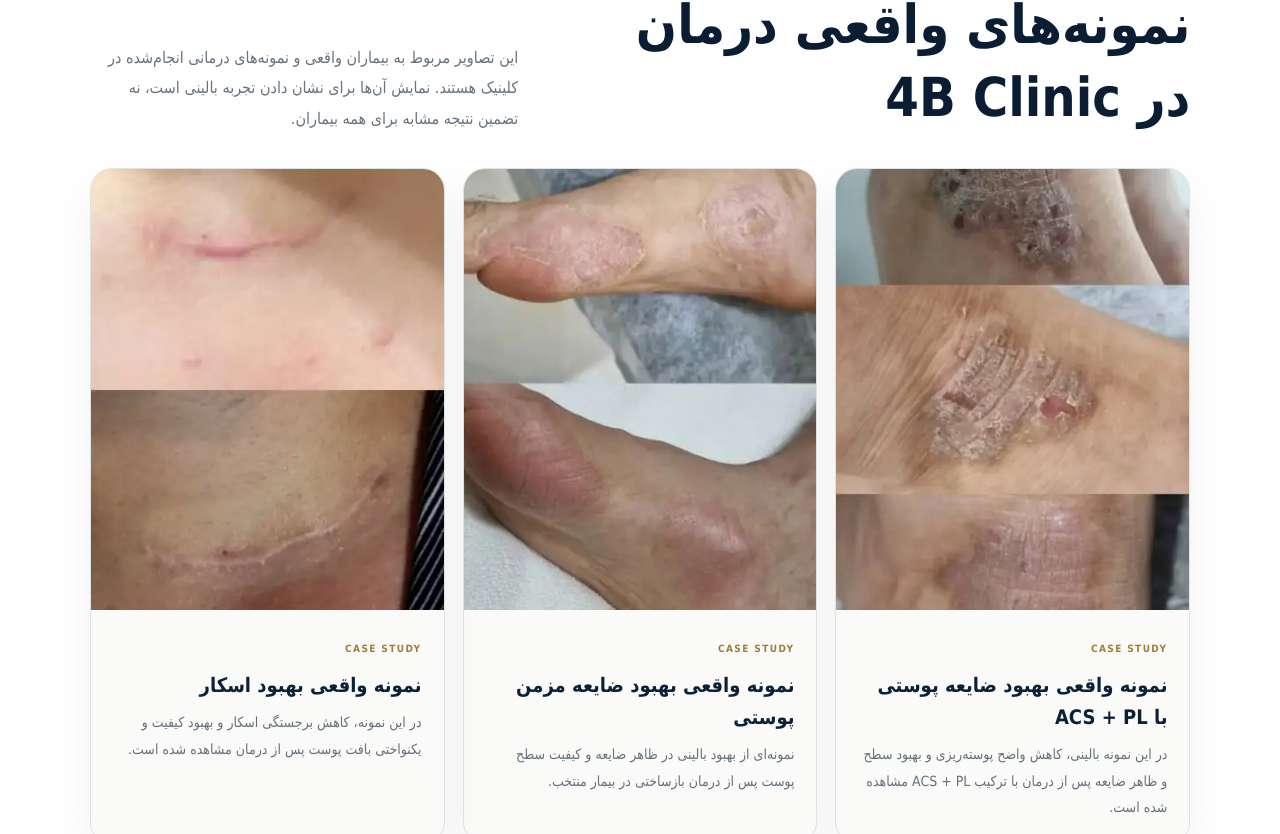
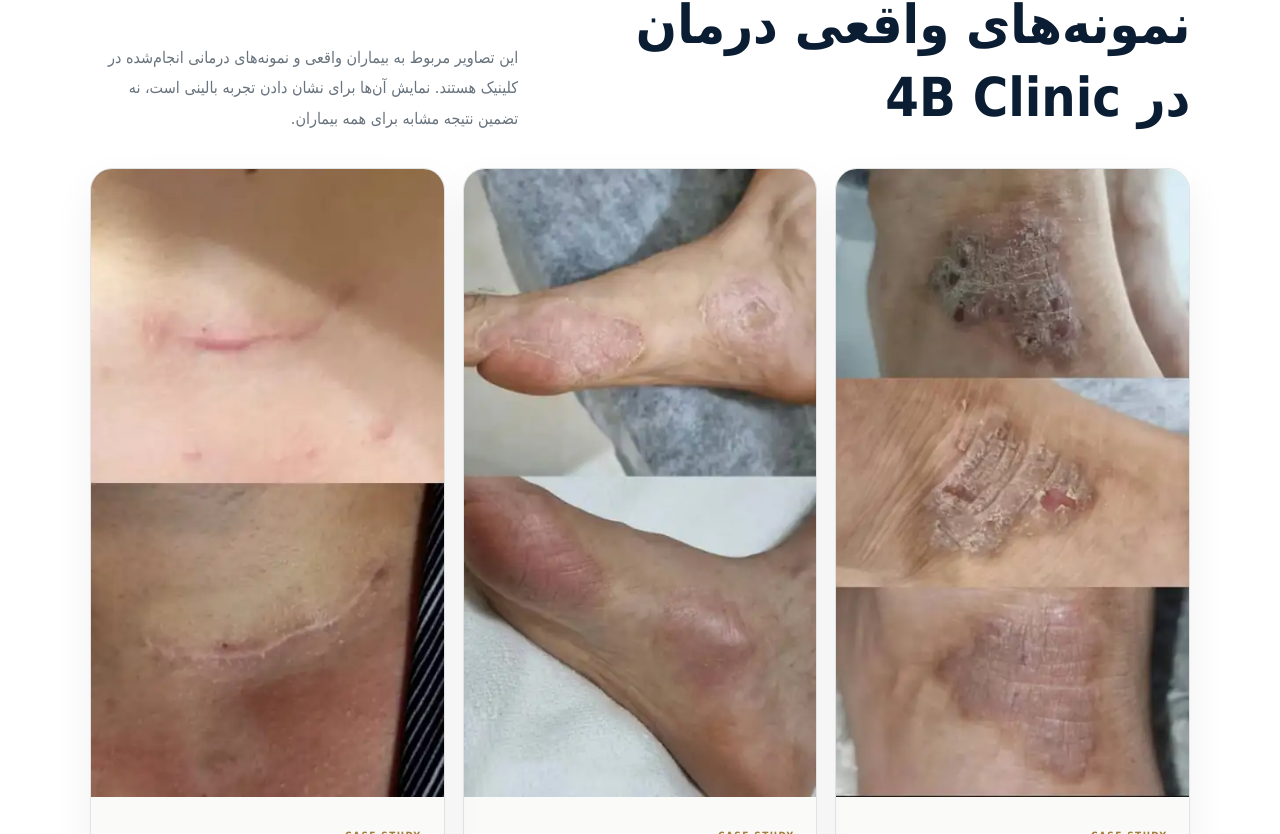
Before and after one commit to kianariai-alt/4B-Clinic-Web, a SvelteKit app: page /skin in a window 1280 px wide. Shown: the part 5686-6520 px from the top of the page. Built offline with nearby package versions, Linux system fonts and the light colour scheme.

Commit message:
fix: show full clinical case images without cropping

```diff
--- a/src/routes/skin/+page.svelte
+++ b/src/routes/skin/+page.svelte
@@ -39,19 +39,19 @@
     {
       title: 'نمونه واقعی بهبود ضایعه پوستی با ACS + PL',
       image: '/images/cases/skin-psoriasis-case-1.webp',
-      alt: 'نمونه واقعی قبل و بعد از درمان ضایعه پوستی با ACS و PL',
+      alt: 'نمونه واقعی روند بهبود ضایعه پوستی پس از درمان با ACS و PL',
       caption: 'در این نمونه بالینی، کاهش واضح پوسته‌ریزی و بهبود سطح و ظاهر ضایعه پس از درمان با ترکیب ACS + PL مشاهده شده است.'
     },
     {
       title: 'نمونه واقعی بهبود ضایعه مزمن پوستی',
       image: '/images/cases/skin-psoriasis-case-2.webp',
-      alt: 'تصویر قبل و بعد از بهبود ضایعه مزمن پوستی',
+      alt: 'نمونه واقعی روند بهبود یک ضایعه مزمن پوستی',
       caption: 'نمونه‌ای از بهبود بالینی در ظاهر ضایعه و کیفیت سطح پوست پس از درمان بازساختی در بیمار منتخب.'
     },
     {
       title: 'نمونه واقعی بهبود اسکار',
       image: '/images/cases/skin-scar-case-1.webp',
-      alt: 'تصویر قبل و بعد از بهبود اسکار با رویکرد بازساختی',
+      alt: 'تصویر روند قبل و بعد از بهبود اسکار با رویکرد بازساختی',
       caption: 'در این نمونه، کاهش برجستگی اسکار و بهبود کیفیت و یکنواختی بافت پوست پس از درمان مشاهده شده است.'
     }
   ];
@@ -158,14 +158,14 @@
   .focus-panel h3{font-size:clamp(24px,3vw,38px);margin:8px 0 12px;color:#0a1d33}
   .focus-panel p{margin:0;color:#5f6b75;line-height:2}
   .case-section{background:#fff}
-  .case-grid{display:grid;grid-template-columns:repeat(3,1fr);gap:18px}
+  .case-grid{display:grid;grid-template-columns:repeat(3,1fr);gap:18px;align-items:start}
   .case-card{overflow:hidden;border:1px solid #e0e3e3;border-radius:22px;background:#fafaf8;box-shadow:0 16px 40px rgba(7,23,43,.06)}
-  .case-card img{display:block;width:100%;aspect-ratio:4/5;object-fit:cover;background:#eee}
+  .case-card img{display:block;width:100%;height:auto;object-fit:contain;background:#f1f0eb}
   .case-card__copy{padding:22px}
   .case-card__copy span{font-size:10px;letter-spacing:.14em;font-weight:900;color:#a17d3c}
   .case-card__copy h3{font-size:20px;line-height:1.6;margin:7px 0 8px;color:#0b2138}
   .case-card__copy p{font-size:14px;line-height:1.9;color:#65717a;margin:0}
   .case-disclaimer{margin:24px 0 0;color:#77818a;font-size:12px;line-height:1.9}
   @media(max-width:900px){.focus-head,.case-head{grid-template-columns:1fr;gap:20px}.case-grid{grid-template-columns:1fr 1fr}}
-  @media(max-width:640px){.case-grid{grid-template-columns:1fr}.case-card img{aspect-ratio:auto}.focus-panel{padding:22px}}
+  @media(max-width:640px){.case-grid{grid-template-columns:1fr}.focus-panel{padding:22px}}
 </style>
```
